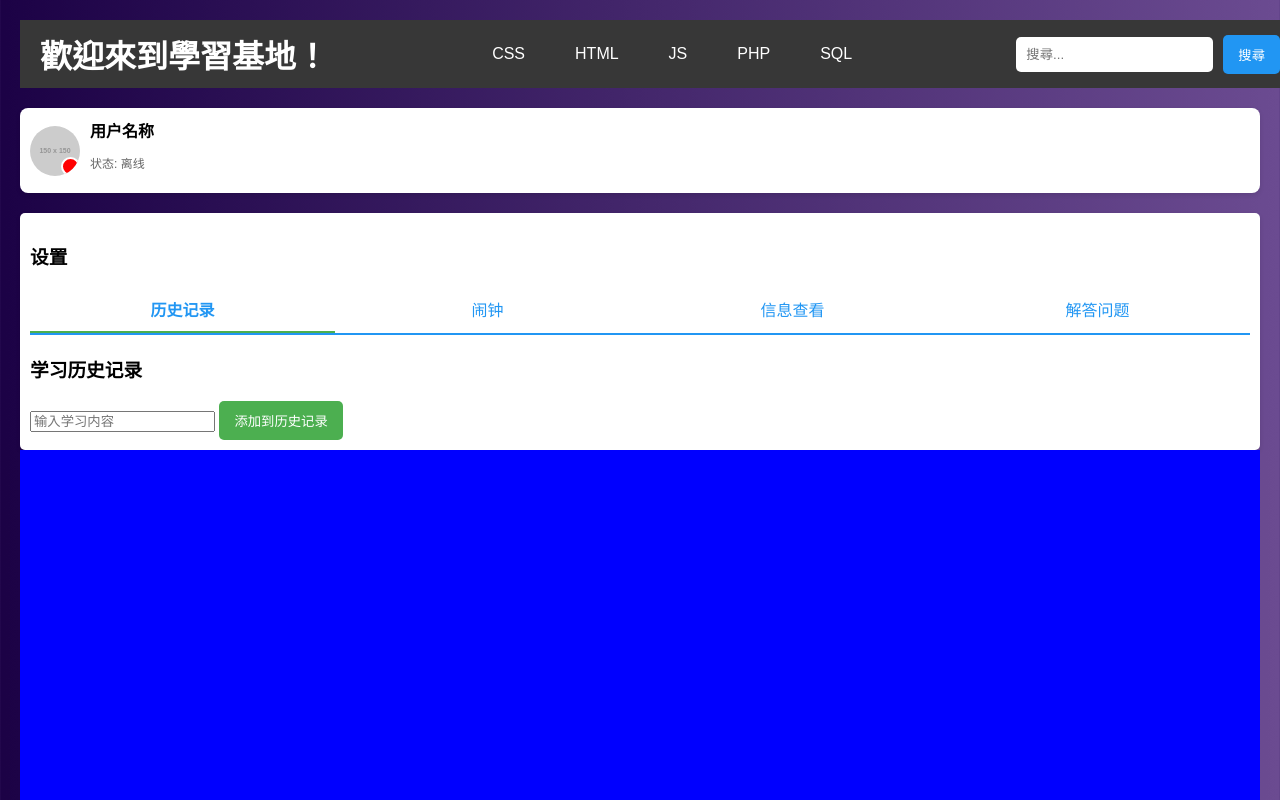
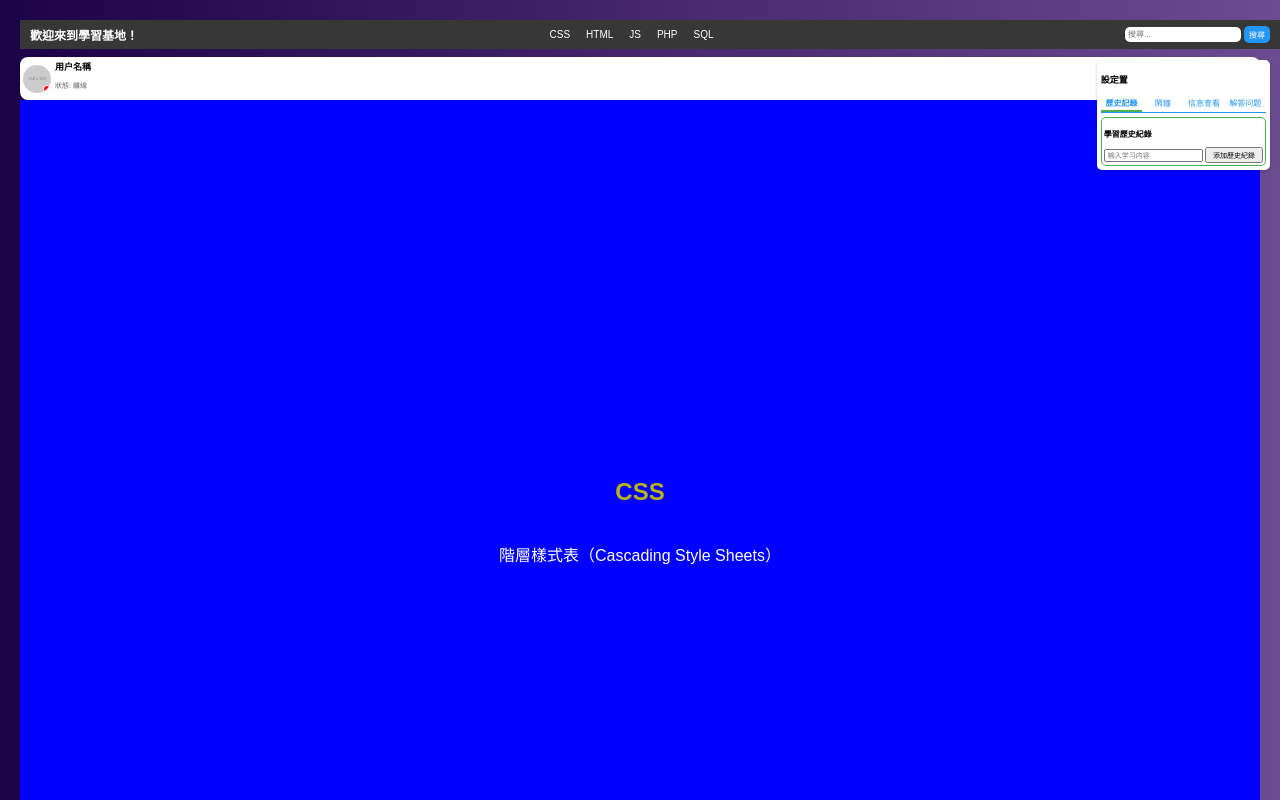
Before and after one commit to Wendi23l/stackblitz-starters-tedjww-new, a website: page page2.html in a window 1280 px wide. Shown: the top 800 px of the page. Drawn offline with Linux system fonts and the light colour scheme; placeholder pictures from the web are drawn by us.

Commit message:
new version 功能

```diff
--- a/page2.html
+++ b/page2.html
@@ -17,7 +17,7 @@
         header {
             width: 100%;
             background-color: #373737;
-            padding: 10px 20px;
+            padding: 5px 10px; /* 进一步缩小头部内边距 */
             display: flex;
             justify-content: space-between;
             align-items: center;
@@ -26,6 +26,7 @@
         .header-title {
             color: #ffffff;
             margin: 0;
+            font-size: 12px; /* 进一步减小标题字体大小 */
         }
 
         nav {
@@ -35,7 +36,8 @@
         nav a {
             text-decoration: none;
             color: #fff;
-            padding: 15px 25px;
+            padding: 4px 8px; /* 进一步缩小导航链接内边距 */
+            font-size: 10px; /* 进一步缩小导航链接字体大小 */
             transition: background-color 0.3s;
         }
 
@@ -49,19 +51,21 @@
         }
 
         .search-box {
-            padding: 10px;
+            padding: 3px; /* 进一步缩小搜索框内边距 */
             border: none;
             border-radius: 5px;
-            margin-right: 10px;
+            margin-right: 3px; /* 减小搜索框与按钮之间的间距 */
+            font-size: 8px; /* 进一步缩小搜索框字体大小 */
         }
 
         .search-button {
-            padding: 10px 15px;
+            padding: 3px 5px; /* 进一步缩小搜索按钮内边距 */
             background-color: #2196f3;
             color: white;
             border: none;
             border-radius: 5px;
             cursor: pointer;
+            font-size: 8px; /* 进一步缩小按钮字体大小 */
             transition: background-color 0.3s;
         }
 
@@ -69,34 +73,116 @@
             background-color: #1976d2;
         }
 
-        .alarm-container {
-            margin-top: 20px;
+        /* 用户头像样式 */
+        .profile-container {
+            display: flex;
+            align-items: center;
+            background-color: #fff;
+            padding: 3px; /* 进一步缩小用户信息部分的内边距 */
+            border-radius: 8px;
+            box-shadow: 0 1px 3px rgba(0, 0, 0, 0.2);
+            margin-top: 8px; /* 减小用户信息部分的上边距 */
+        }
+
+        .avatar {
+            position: relative;
+            width: 28px; /* 进一步缩小头像大小 */
+            height: 28px; /* 进一步缩小头像大小 */
+            border-radius: 50%;
+            overflow: hidden;
+            margin-right: 4px; /* 减少头像与文本之间的间距 */
+        }
+
+        .avatar img {
+            width: 100%;
+            height: 100%;
+            object-fit: cover;
+        }
+
+        .online-status {
+            position: absolute;
+            bottom: 0;
+            right: 0;
+            width: 6px; /* 进一步缩小在线状态指示器 */
+            height: 6px; /* 进一步缩小在线状态指示器 */
+            border-radius: 50%;
+            background-color: green;
+            border: 1px solid white;
+        }
+
+        .offline {
+            background-color: red;
+        }
+
+        .user-info {
             display: flex;
             flex-direction: column;
-            align-items: center;
         }
 
-        .alarm-input {
-            padding: 10px;
-            border: none;
-            border-radius: 5px;
-            margin-right: 10px;
+        .username {
+            font-weight: bold;
+            margin: 0;
+            font-size: 9px; /* 进一步缩小用户名字体大小 */
         }
 
-        .set-alarm-button {
-            padding: 10px 15px;
-            background-color: #4caf50;
-            color: white;
-            border: none;
+        .status {
+            font-size: 7px; /* 进一步缩小状态字体大小 */
+            color: #666;
+        }
+
+        /* 设置部分样式 */
+        .settings-container {
+            position: fixed; /* 使用 fixed 定位 */
+            top: 60px; /* 距离顶部的距离 */
+            right: 10px; /* 距离右侧的距离 */
+            background-color: #fff;
+            padding: 4px; /* 进一步缩小设置部分的内边距 */
             border-radius: 5px;
+            box-shadow: 0 1px 3px rgba(0, 0, 0, 0.2);
+            z-index: 10; /* 确保设置部分在最上层 */
+            max-width: 180px; /* 限制最大宽度 */
+        }
+
+        .tabs {
+            display: flex;
+            border-bottom: 1px solid #2196f3; /* 选项卡底部边框 */
+            margin-bottom: 4px; /* 选项卡与内容之间的间距 */
+        }
+
+        .tab {
+            flex: 1;
+            padding: 2px; /* 进一步缩小选项卡的内边距 */
             cursor: pointer;
+            text-align: center;
+            color: #2196f3;
+            font-size: 8px; /* 进一步缩小选项卡字体大小 */
             transition: background-color 0.3s;
         }
 
-        .set-alarm-button:hover {
-            background-color: #388e3c;
+        .tab:hover {
+            background-color: #e0f7fa;
         }
 
+        .tab.active {
+            font-weight: bold;
+            border-bottom: 2px solid #4caf50;
+        }
+
+        .section {
+            display: none; /* 默认隐藏 */
+            border: 1px solid #2196f3; /* 边框 */
+            border-radius: 5px; /* 边框圆角 */
+            padding: 2px; /* 进一步缩小内容部分的内边距 */
+            margin-top: 3px; /* 缩小内容部分的上边距 */
+            background-color: #fff; /* 背景颜色 */
+            font-size: 8px; /* 进一步缩小内容字体大小 */
+        }
+
+        .section.active {
+            display: block; /* 显示当前活动的部分 */
+        }
+
+        /* 其他样式 */
         section {
             height: 100vh;
             display: flex;
@@ -104,7 +190,7 @@
             justify-content: center;
             align-items: center;
             color: #fff;
-            padding: 30px;
+            padding: 20px; /* 缩小内容区域的内边距 */
         }
 
         #css {
@@ -130,122 +216,26 @@
         /* 闹钟图像样式 */
         .alarm-image {
             display: none;
-            width: 100px;
-            margin-top: 20px;
+            width: 50px; /* 进一步缩小闹钟图像大小 */
+            margin-top: 5px; /* 减小图像与按钮之间的间距 */
         }
 
         /* 学习历史记录样式 */
         .history-container {
-            margin-top: 20px;
+            margin-top: 8px; /* 学习历史记录的上边距 */
             background-color: #fff;
-            padding: 10px;
+            padding: 4px; /* 进一步缩小学习历史记录部分的内边距 */
             border-radius: 5px;
-            box-shadow: 0 2px 5px rgba(0, 0, 0, 0.1);
-            max-width: 300px;
+            box-shadow: 0 1px 3px rgba(0, 0, 0, 0.2);
+            max-width: 180px; /* 限制最大宽度 */
             text-align: left;
         }
 
         .history-item {
-            margin: 5px 0;
-            padding: 5px;
+            margin: 1px 0; /* 历史记录项的间距 */
+            padding: 1px; /* 历史记录项的内边距 */
             border-bottom: 1px solid #ddd;
-        }
-
-        /* 用户头像样式 */
-        .profile-container {
-            display: flex;
-            align-items: center;
-            background-color: #fff;
-            padding: 10px;
-            border-radius: 8px;
-            box-shadow: 0 2px 5px rgba(0, 0, 0, 0.1);
-            margin-top: 20px;
-        }
-
-        .avatar {
-            position: relative;
-            width: 50px;
-            height: 50px;
-            border-radius: 50%;
-            overflow: hidden;
-            margin-right: 10px;
-        }
-
-        .avatar img {
-            width: 100%;
-            height: 100%;
-            object-fit: cover;
-        }
-
-        .online-status {
-            position: absolute;
-            bottom: 0;
-            right: 0;
-            width: 15px;
-            height: 15px;
-            border-radius: 50%;
-            background-color: green;
-            border: 2px solid white;
-        }
-
-        .offline {
-            background-color: red;
-        }
-
-        .user-info {
-            display: flex;
-            flex-direction: column;
-        }
-
-        .username {
-            font-weight: bold;
-            margin: 0;
-        }
-
-        .status {
-            font-size: 12px;
-            color: #666;
-        }
-
-        /* 设置部分样式 */
-        .settings-container {
-            margin-top: 20px;
-            background-color: #fff;
-            padding: 10px;
-            border-radius: 5px;
-            box-shadow: 0 2px 5px rgba(0, 0, 0, 0.1);
-        }
-
-        .tabs {
-            display: flex;
-            border-bottom: 2px solid #2196f3;
-            margin-bottom: 20px;
-        }
-
-        .tab {
-            flex: 1;
-            padding: 10px;
-            cursor: pointer;
-            text-align: center;
-            color: #2196f3;
-            transition: background-color 0.3s;
-        }
-
-        .tab:hover {
-            background-color: #e0f7fa;
-        }
-
-        .tab.active {
-            font-weight: bold;
-            border-bottom: 2px solid #4caf50;
-        }
-
-        .section {
-            display: none; /* 默认隐藏 */
-        }
-
-        .section.active {
-            display: block; /* 显示当前活动的部分 */
+            font-size: 7px; /* 进一步缩小历史记录项字体大小 */
         }
     </style>
 </head>
@@ -268,49 +258,49 @@
 
     <div class="profile-container">
         <div class="avatar">
-            <img src="https://via.placeholder.com/150" alt="用户头像"> <!-- 替换为用户头像的URL -->
+            <img src="https://via.placeholder.com/150" alt="用户頭像"> <!-- 替换为用户头像的URL -->
             <div class="online-status offline"></div> <!-- 默认离线状态 -->
         </div>
         <div class="user-info">
-            <p class="username">用户名称</p>
-            <p class="status">状态: <span id="online-text">离线</span></p>
+            <p class="username">用户名稱</p>
+            <p class="status">狀態: <span id="online-text">離線</span></p>
         </div>
     </div>
 
     <div class="settings-container">
-        <h3>设置</h3>
+        <h3 style="font-size: 9px;">設定置</h3> <!-- 设置部分标题字体大小 -->
         <div class="tabs">
-            <div class="tab active" data-tab="history">历史记录</div>
-            <div class="tab" data-tab="alarm">闹钟</div>
+            <div class="tab active" data-tab="history">歷史記錄</div>
+            <div class="tab" data-tab="alarm">鬧鐘</div>
             <div class="tab" data-tab="info">信息查看</div>
             <div class="tab" data-tab="faq">解答问题</div>
         </div>
 
-        <div id="history" class="section active">
-            <h3>学习历史记录</h3>
-            <input type="text" id="learning-input" placeholder="输入学习内容">
-            <button id="add-learning" class="set-alarm-button">添加到历史记录</button>
-            <div id="history-list"></div> <!-- 历史记录列表 -->
+        <div id="history" class="section active" style="border-color: #4caf50;"> <!-- 边框颜色：绿色 -->
+            <h3 style="font-size: 8px;">學習歷史紀錄</h3> <!-- 学习历史记录标题字体大小 -->
+            <input type="text" id="learning-input" placeholder="输入学习内容" style="font-size: 7px;"> <!-- 学习输入框字体大小 -->
+            <button id="add-learning" class="set-alarm-button" style="font-size: 7px;">添加歷史紀錄</button> <!-- 添加历史记录按钮字体大小 -->
+            <div id="history-list"></div>
         </div>
 
-        <div id="alarm" class="section">
-            <h3>闹钟设置</h3>
-            <input type="time" id="alarm-time" class="alarm-input">
-            <button class="set-alarm-button" id="set-alarm">设置闹钟</button>
+        <div id="alarm" class="section" style="border-color: #ff9800;"> <!-- 边框颜色：橙色 -->
+            <h3 style="font-size: 8px;">鬧鐘設定</h3> <!-- 闹钟设置标题字体大小 -->
+            <input type="time" id="alarm-time" class="alarm-input" style="font-size: 7px;"> <!-- 闹钟时间输入框字体大小 -->
+            <button class="set-alarm-button" id="set-alarm" style="font-size: 7px;">设置闹钟</button> <!-- 设置闹钟按钮字体大小 -->
             <img id="alarm-image" class="alarm-image" src="https://example.com/alarm-clock.png" alt="闹钟图像"> <!-- 替换为您的闹钟图像URL -->
         </div>
 
-        <div id="info" class="section">
-            <h3>信息查看</h3>
-            <p>这是一些基本信息...</p>
+        <div id="info" class="section" style="border-color: #2196f3;"> <!-- 边框颜色：蓝色 -->
+            <h3 style="font-size: 8px;">信息查看</h3> <!-- 信息查看标题字体大小 -->
+            <p style="font-size: 7px;">这是一些基本信息...</p> <!-- 信息内容字体大小 -->
         </div>
 
-        <div id="faq" class="section">
-            <h3>解答问题</h3>
-            <p>如果您有问题，请在此处输入：</p>
-            <input type="text" id="faq-input" placeholder="输入问题内容">
-            <button id="submit-question" class="set-alarm-button">提交问题</button>
-            <div id="faq-response"></div> <!-- 问题回答列表 -->
+        <div id="faq" class="section" style="border-color: #f44336;"> <!-- 边框颜色：红色 -->
+            <h3 style="font-size: 8px;">解答問題</h3> <!-- 解答问题标题字体大小 -->
+            <p style="font-size: 7px;">如果您有問题，請在此輸入：</p>
+            <input type="text" id="faq-input" placeholder="輸入問題內容" style="font-size: 7px;"> <!-- 问题输入框字体大小 -->
+            <button id="submit-question" class="set-alarm-button" style="font-size: 7px;">提交問题</button> <!-- 提交问题按钮字体大小 -->
+            <div id="faq-response"></div>
         </div>
     </div>
 
@@ -346,27 +336,25 @@
         const learningInput = document.getElementById('learning-input');
         const addLearningButton = document.getElementById('add-learning');
 
-        // 存储学习历史记录
         const learningHistory = [];
 
         alarmButton.addEventListener('click', () => {
             const alarmTime = alarmTimeInput.value;
             if (alarmTime) {
-                alert(`闹钟设置为 ${alarmTime}`);
+                alert(`鬧鐘設置为 ${alarmTime}`);
             } else {
-                alert('请选择闹钟时间');
+                alert('請選擇鬧鐘時間');
             }
         });
 
         addLearningButton.addEventListener('click', () => {
             const learningContent = learningInput.value;
             if (learningContent) {
-                // 添加到历史记录
                 learningHistory.push(learningContent);
                 updateHistoryDisplay();
-                learningInput.value = ''; // 清空输入框
+                learningInput.value = '';
             } else {
-                alert('请输入学习内容');
+                alert('請輸入學習內容');
             }
         });
 
@@ -408,10 +396,10 @@
             const isOnline = Math.random() > 0.5; // 随机生成在线状态
             if (isOnline) {
                 onlineStatusIndicator.classList.remove('offline');
-                onlineText.textContent = '在线';
+                onlineText.textContent = '在線';
             } else {
                 onlineStatusIndicator.classList.add('offline');
-                onlineText.textContent = '离线';
+                onlineText.textContent = '離線';
             }
         }, 3000); // 每3秒切换一次状态
 
@@ -423,11 +411,10 @@
         submitQuestionButton.addEventListener('click', () => {
             const question = faqInput.value;
             if (question) {
-                // 这里可以添加逻辑来处理问题，比如显示问题或调用API
                 faqResponse.innerHTML += `<div>${question}</div>`;
-                faqInput.value = ''; // 清空输入框
+                faqInput.value = '';
             } else {
-                alert('请输入问题内容');
+                alert('請輸入問題內容');
             }
         });
     </script>
```
